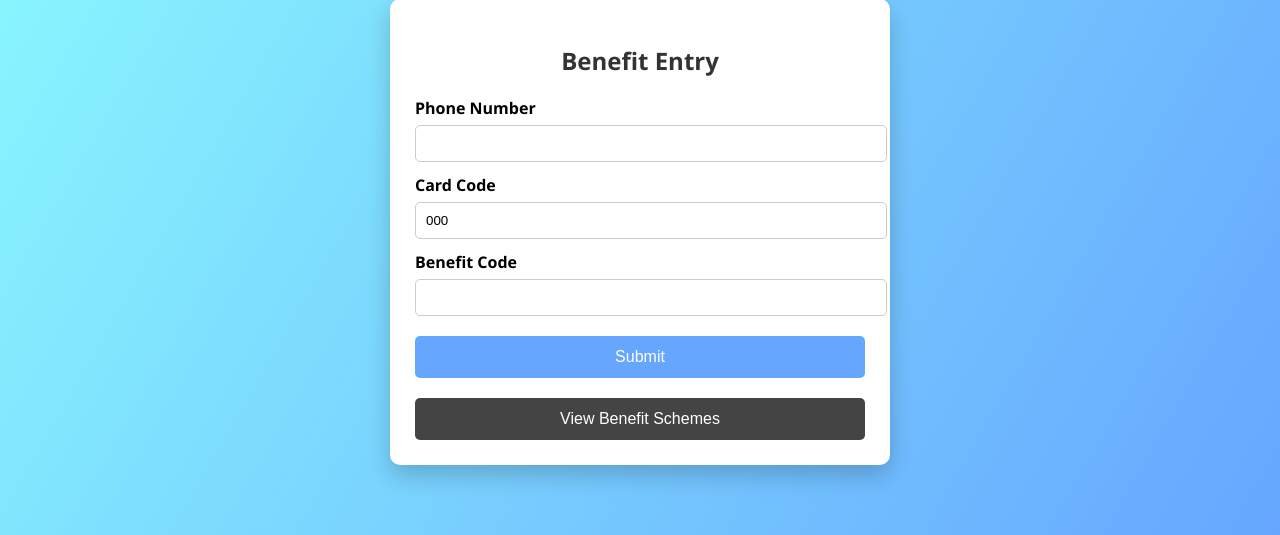
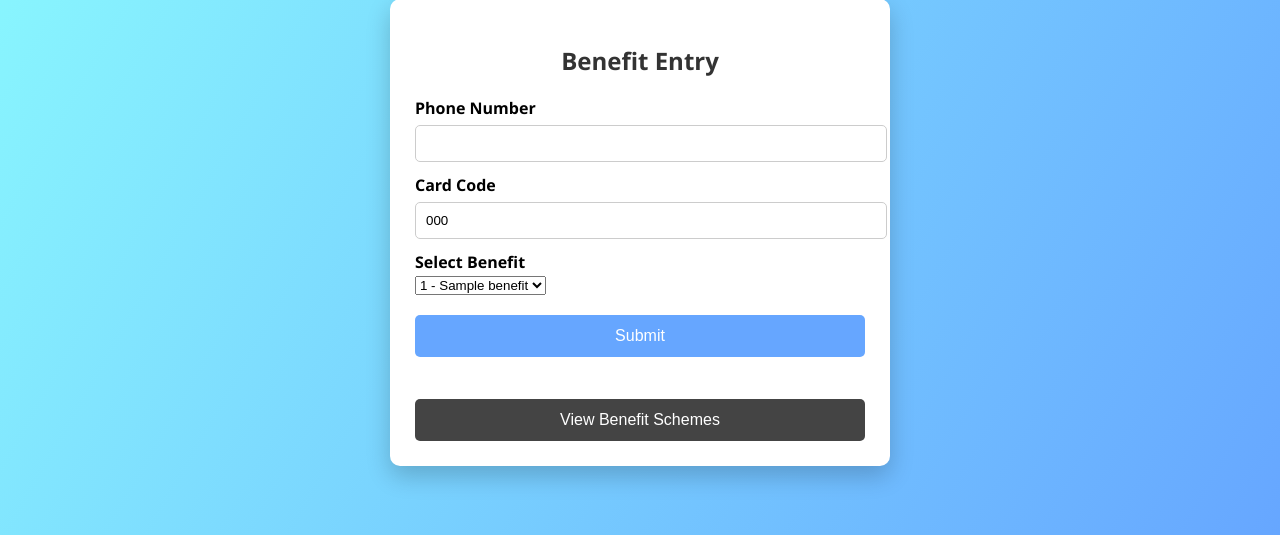
Before and after one commit to MahadevPrasad130104/flask-excel-project, a Flask app: template templates/benefit_form.html in a window 1280 px wide. Shown: the part 81-616 px from the top of the page. Run offline with Flask 3, Linux system fonts and the light colour scheme; the template is opened without the code that fills it: most values are stand-ins (such as "Sample title", 1, 10 or a date in 2020); some libraries are stand-ins or nearby versions.

Commit message:
Update benefit_form.html

```diff
--- a/templates/benefit_form.html
+++ b/templates/benefit_form.html
@@ -17,15 +17,28 @@
         <label>Card Code</label>
         <input type="text" name="card_code" value="{{ card_code }}" readonly>
 
-        <label>Benefit Code</label>
-        <input type="text" name="benefit_code" required>
+        <label>Select Benefit</label>
+        <select name="benefit_code" required>
+            {% if benefits %}
+                {% for benefit in benefits %}
+                    <option value="{{ benefit[0] }}">
+                        {{ benefit[0] }} - {{ benefit[1] }}
+                    </option>
+                {% endfor %}
+            {% else %}
+                <option disabled>No eligible benefits available</option>
+            {% endif %}
+        </select>
 
-        <button>Submit</button>
+        <button type="submit">Submit</button>
     </form>
 
+    <br>
+
     <a href="/view_benefits" target="_blank">
-        <button class="secondary-btn">View Benefit Schemes</button>
+        <button type="button" class="secondary-btn">View Benefit Schemes</button>
     </a>
+
 </div>
 
 </body>
```
